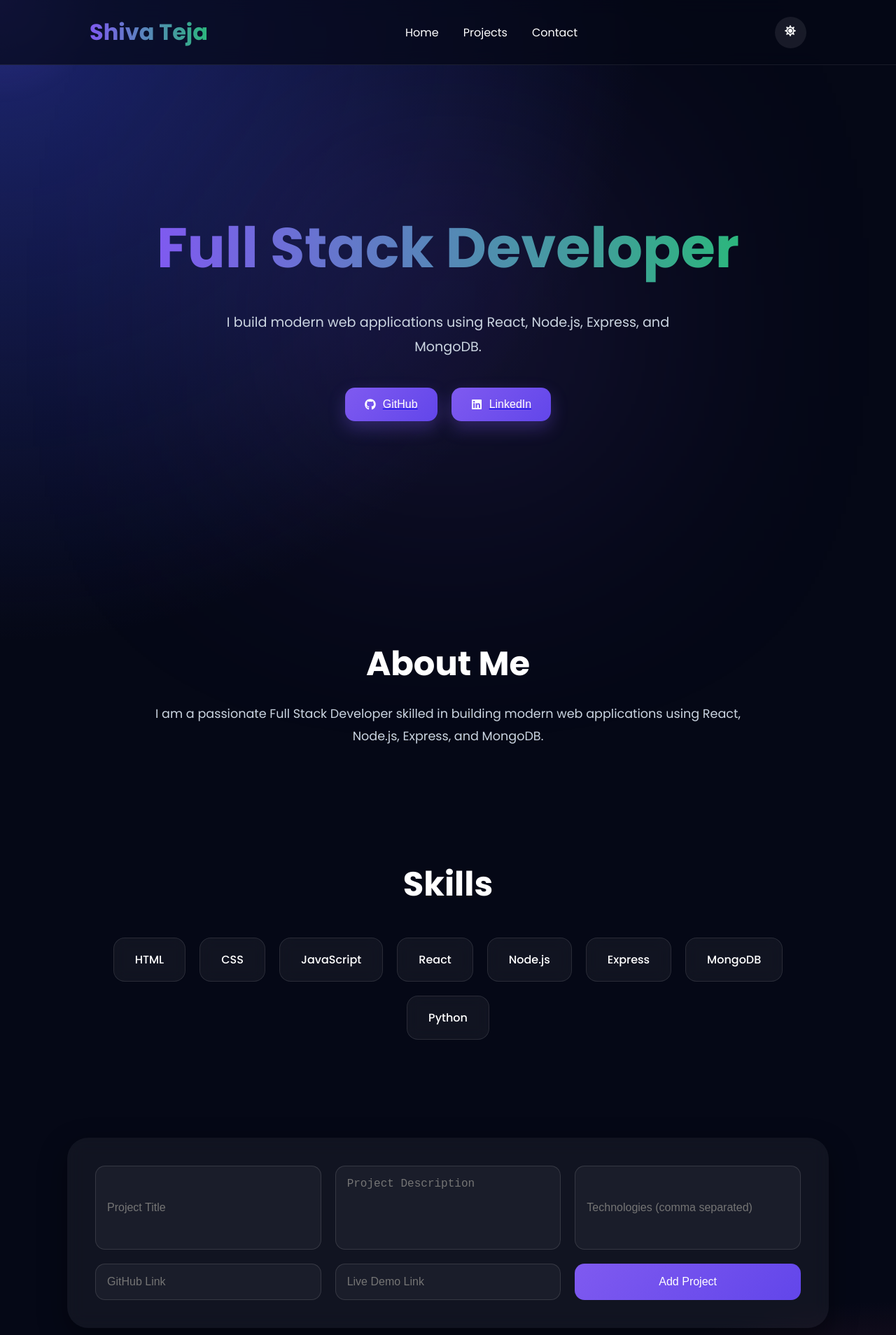
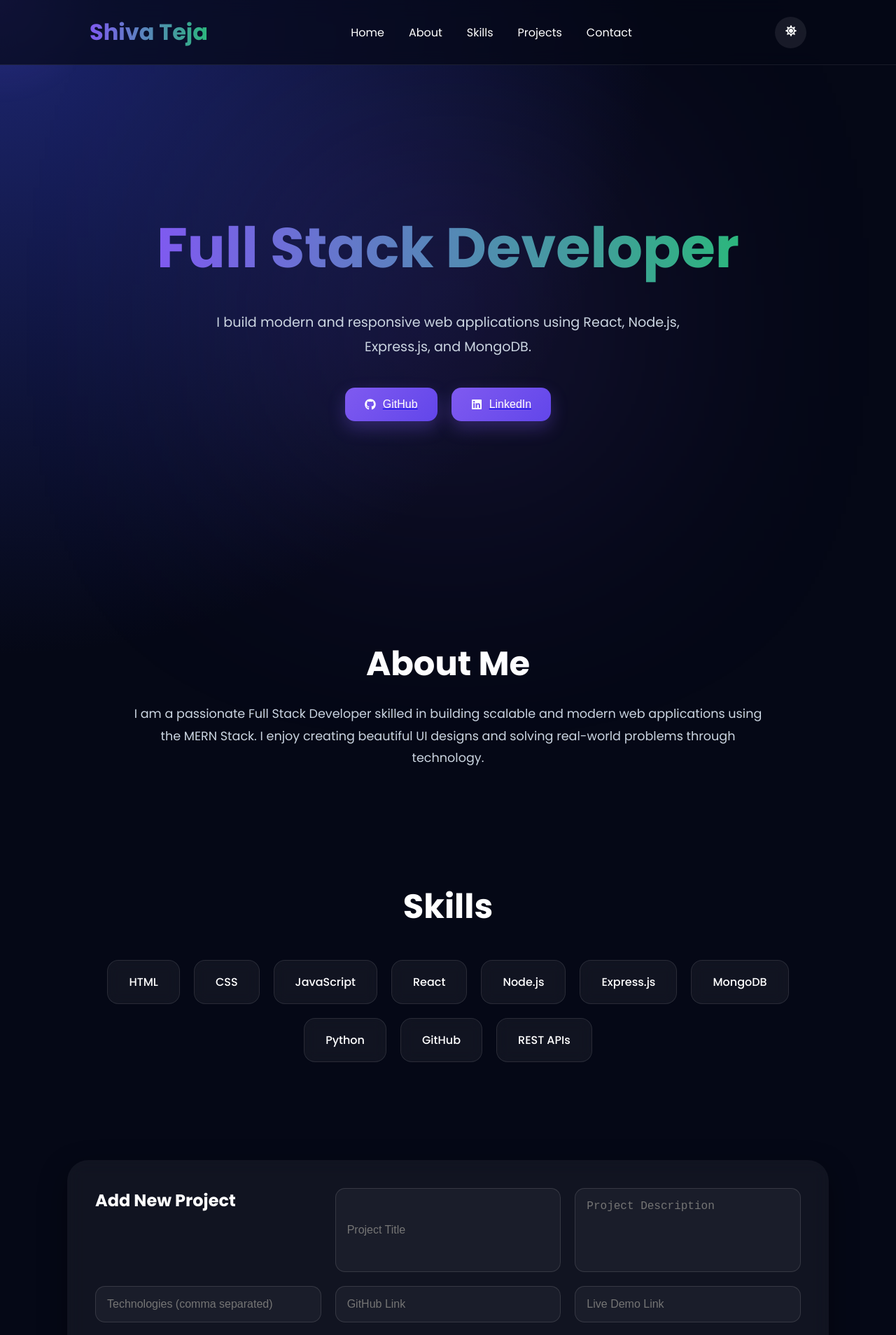
Before and after one commit to pasunutishivateja-git/portfolio-website, a React (Create React App) app in the folder frontend/: page / in a window 1280 px wide. Shown: the top 1908 px of the page at 70% size. Built offline with nearby package versions, Linux system fonts and the light colour scheme; no server answers.

Commit message:
Updated portfolio UI

```diff
--- a/frontend/package.json
+++ b/frontend/package.json
@@ -10,7 +10,7 @@
     "@testing-library/user-event": "^13.5.0",
     "aos": "^2.3.4",
     "axios": "^1.16.1",
-    "framer-motion": "^12.39.0",
+    "framer-motion": "^12.40.0",
     "react": "^19.2.6",
     "react-dom": "^19.2.6",
     "react-icons": "^5.6.0",
--- a/frontend/src/App.js
+++ b/frontend/src/App.js
@@ -3,7 +3,7 @@ import {
   FaLinkedin,
   FaEnvelope,
   FaMoon,
-  FaSun
+  FaSun,
 } from "react-icons/fa";
 
 import emailjs from "@emailjs/browser";
@@ -11,11 +11,8 @@ import { motion } from "framer-motion";
 import React, { useEffect, useState } from "react";
 import axios from "axios";
 import "./App.css";
-import AOS from "aos";
-import "aos/dist/aos.css";
 
 function App() {
-
   // =========================
   // STATES
   // =========================
@@ -46,14 +43,11 @@ function App() {
   // =========================
 
   useEffect(() => {
-AOS.init({
-      duration: 1000,
-     });
     fetchProjects();
+
     setTimeout(() => {
       setLoading(false);
     }, 2000);
-
   }, []);
 
   // =========================
@@ -61,7 +55,6 @@ AOS.init({
   // =========================
 
   const fetchProjects = () => {
-
     axios
       .get("https://portfolio-backend-2k8z.onrender.com/api/projects")
 
@@ -79,7 +72,6 @@ AOS.init({
   // =========================
 
   const handleChange = (e) => {
-
     setFormData({
       ...formData,
       [e.target.name]: e.target.value,
@@ -91,7 +83,6 @@ AOS.init({
   // =========================
 
   const handleContactChange = (e) => {
-
     setContactData({
       ...contactData,
       [e.target.name]: e.target.value,
@@ -103,7 +94,6 @@ AOS.init({
   // =========================
 
   const sendEmail = (e) => {
-
     e.preventDefault();
 
     emailjs
@@ -115,7 +105,6 @@ AOS.init({
       )
 
       .then(() => {
-
         alert("Message Sent Successfully!");
 
         setContactData({
@@ -135,7 +124,6 @@ AOS.init({
   // =========================
 
   const handleSubmit = async (e) => {
-
     e.preventDefault();
 
     const newProject = {
@@ -144,24 +132,20 @@ AOS.init({
     };
 
     try {
-
       // UPDATE
 
       if (editId) {
-
         await axios.put(
           `https://portfolio-backend-2k8z.onrender.com/api/projects/${editId}`,
           newProject
         );
 
         setEditId(null);
-
       }
 
       // ADD
 
       else {
-
         await axios.post(
           "https://portfolio-backend-2k8z.onrender.com/api/projects",
           newProject
@@ -177,7 +161,6 @@ AOS.init({
         githubLink: "",
         liveDemo: "",
       });
-
     } catch (error) {
       console.log(error);
     }
@@ -188,15 +171,12 @@ AOS.init({
   // =========================
 
   const deleteProject = async (id) => {
-
     try {
-
       await axios.delete(
         `https://portfolio-backend-2k8z.onrender.com/api/projects/${id}`
       );
 
       fetchProjects();
-
     } catch (error) {
       console.log(error);
     }
@@ -207,7 +187,6 @@ AOS.init({
   // =========================
 
   const editProject = (project) => {
-
     setFormData({
       title: project.title,
       description: project.description,
@@ -224,7 +203,6 @@ AOS.init({
   // =========================
 
   if (loading) {
-
     return (
       <div className="loader">
         <h1>Shiva Teja</h1>
@@ -237,58 +215,60 @@ AOS.init({
   // =========================
 
   return (
-
     <div className={darkMode ? "app dark" : "app light"}>
-
       {/* ================= NAVBAR ================= */}
 
       <nav className="navbar">
-
         <h2>Shiva Teja</h2>
 
         <div className="nav-links">
+          <a href="#home">Home</a>
 
-          <a href="#home">Home</a>
+          <a href="#about">About</a>
+
+          <a href="#skills">Skills</a>
 
           <a href="#projects">Projects</a>
 
           <a href="#contact">Contact</a>
-
         </div>
 
         <button
           className="theme-toggle"
           onClick={() => setDarkMode(!darkMode)}
         >
-
           {darkMode ? <FaSun /> : <FaMoon />}
-
         </button>
-
       </nav>
 
       {/* ================= HERO SECTION ================= */}
 
-      <motion.div
+      <motion.section
         className="hero"
         id="home"
         initial={{ opacity: 0, y: 80 }}
         animate={{ opacity: 1, y: 0 }}
         transition={{ duration: 1 }}
       >
-<h1 className="animated-text">
-  Full Stack Developer
-</h1>
+        <motion.h1
+          className="animated-text"
+          initial={{ opacity: 0 }}
+          animate={{ opacity: 1 }}
+          transition={{ duration: 1 }}
+        >
+          Full Stack Developer
+        </motion.h1>
 
-        <p>
-
-          I build modern web applications using React,
-          Node.js, Express, and MongoDB.
-
-        </p>
+        <motion.p
+          initial={{ opacity: 0 }}
+          animate={{ opacity: 1 }}
+          transition={{ delay: 0.5 }}
+        >
+          I build modern and responsive web applications using
+          React, Node.js, Express.js, and MongoDB.
+        </motion.p>
 
         <div className="hero-buttons">
-
           {/* GITHUB */}
 
           <a
@@ -296,11 +276,9 @@ AOS.init({
             target="_blank"
             rel="noreferrer"
           >
-
             <button>
               <FaGithub /> GitHub
             </button>
-
           </a>
 
           {/* LINKEDIN */}
@@ -310,41 +288,46 @@ AOS.init({
             target="_blank"
             rel="noreferrer"
           >
-
             <button>
               <FaLinkedin /> LinkedIn
             </button>
-
           </a>
-
         </div>
-
-      </motion.div>
+      </motion.section>
 
       {/* ================= ABOUT ================= */}
 
-      <section className="about" data-aos="fade-up">
-
+      <motion.section
+        className="about"
+        id="about"
+        initial={{ opacity: 0, y: 50 }}
+        whileInView={{ opacity: 1, y: 0 }}
+        transition={{ duration: 0.8 }}
+        viewport={{ once: true }}
+      >
         <h2>About Me</h2>
 
         <p>
-
-          I am a passionate Full Stack Developer skilled in
-          building modern web applications using React,
-          Node.js, Express, and MongoDB.
-
+          I am a passionate Full Stack Developer skilled in building
+          scalable and modern web applications using the MERN Stack.
+          I enjoy creating beautiful UI designs and solving real-world
+          problems through technology.
         </p>
-
-      </section>
+      </motion.section>
 
       {/* ================= SKILLS ================= */}
 
-      <section className="skills" data-aos="zoom-in">
-
+      <motion.section
+        className="skills"
+        id="skills"
+        initial={{ opacity: 0, scale: 0.8 }}
+        whileInView={{ opacity: 1, scale: 1 }}
+        transition={{ duration: 0.8 }}
+        viewport={{ once: true }}
+      >
         <h2>Skills</h2>
 
         <div className="skills-container">
-
           <div className="skill-card">HTML</div>
 
           <div className="skill-card">CSS</div>
@@ -355,24 +338,32 @@ AOS.init({
 
           <div className="skill-card">Node.js</div>
 
-          <div className="skill-card">Express</div>
+          <div className="skill-card">Express.js</div>
 
           <div className="skill-card">MongoDB</div>
 
           <div className="skill-card">Python</div>
 
+          <div className="skill-card">GitHub</div>
+
+          <div className="skill-card">REST APIs</div>
         </div>
-
-      </section>
+      </motion.section>
 
       {/* ================= PROJECT FORM ================= */}
 
-      <form
+      <motion.form
         className="project-form"
         onSubmit={handleSubmit}
         id="projects"
-        data-aos="fade-up"
+        initial={{ opacity: 0, y: 50 }}
+        whileInView={{ opacity: 1, y: 0 }}
+        transition={{ duration: 0.8 }}
+        viewport={{ once: true }}
       >
+        <h2>
+          {editId ? "Update Project" : "Add New Project"}
+        </h2>
 
         <input
           type="text"
@@ -416,25 +407,23 @@ AOS.init({
         />
 
         <button type="submit">
-
           {editId ? "Update Project" : "Add Project"}
-
         </button>
-
-      </form>
+      </motion.form>
 
       {/* ================= PROJECTS ================= */}
 
       <div className="projects-grid">
-
         {projects.map((project) => (
-
           <motion.div
             className="project-card"
             key={project._id}
-            data-aos="fade-up"
+            initial={{ opacity: 0, y: 80 }}
+            whileInView={{ opacity: 1, y: 0 }}
+            transition={{ duration: 0.7 }}
+            viewport={{ once: true }}
+            whileHover={{ scale: 1.03 }}
           >
-
             <h2>{project.title}</h2>
 
             <p>{project.description}</p>
@@ -442,21 +431,14 @@ AOS.init({
             <h4>Technologies</h4>
 
             <ul className="tech-list">
-
               {project.technologies.map((tech, i) => (
-
                 <li key={i} className="tech-item">
-
                   {tech}
-
                 </li>
-
               ))}
-
             </ul>
 
             <div className="links">
-
               {/* GITHUB */}
 
               <a
@@ -464,9 +446,7 @@ AOS.init({
                 target="_blank"
                 rel="noreferrer"
               >
-
                 <button>GitHub</button>
-
               </a>
 
               {/* LIVE */}
@@ -476,9 +456,7 @@ AOS.init({
                 target="_blank"
                 rel="noreferrer"
               >
-
                 <button>Live Demo</button>
-
               </a>
 
               {/* EDIT */}
@@ -492,25 +470,22 @@ AOS.init({
               <button onClick={() => deleteProject(project._id)}>
                 Delete
               </button>
-
             </div>
-
           </motion.div>
-
         ))}
-
       </div>
 
       {/* ================= CONTACT ================= */}
 
-      <section
+      <motion.section
         className="contact"
         id="contact"
-        data-aos="fade-up"
+        initial={{ opacity: 0, y: 50 }}
+        whileInView={{ opacity: 1, y: 0 }}
+        transition={{ duration: 0.8 }}
+        viewport={{ once: true }}
       >
-
         <div className="contact-left">
-
           <h2>Contact Me</h2>
 
           <p>
@@ -525,12 +500,10 @@ AOS.init({
             target="_blank"
             rel="noreferrer"
           >
-
             <p>
               <FaGithub />
               GitHub Profile
             </p>
-
           </a>
 
           {/* LINKEDIN */}
@@ -540,23 +513,16 @@ AOS.init({
             target="_blank"
             rel="noreferrer"
           >
-
             <p>
               <FaLinkedin />
               LinkedIn Profile
             </p>
-
           </a>
-
         </div>
 
         {/* CONTACT FORM */}
 
-        <form
-          className="contact-form"
-          onSubmit={sendEmail}
-        >
-
+        <form className="contact-form" onSubmit={sendEmail}>
           <input
             type="text"
             name="name"
@@ -586,21 +552,16 @@ AOS.init({
           <button type="submit">
             Send Message
           </button>
-
         </form>
-
-      </section>
+      </motion.section>
 
       {/* ================= FOOTER ================= */}
 
       <footer className="footer">
-
         <p>
           © 2026 Shiva Teja. All Rights Reserved.
         </p>
-
       </footer>
-
     </div>
   );
 }
```
Also changed, not shown: 1 other file (tests, documents, lock files or other folders).
